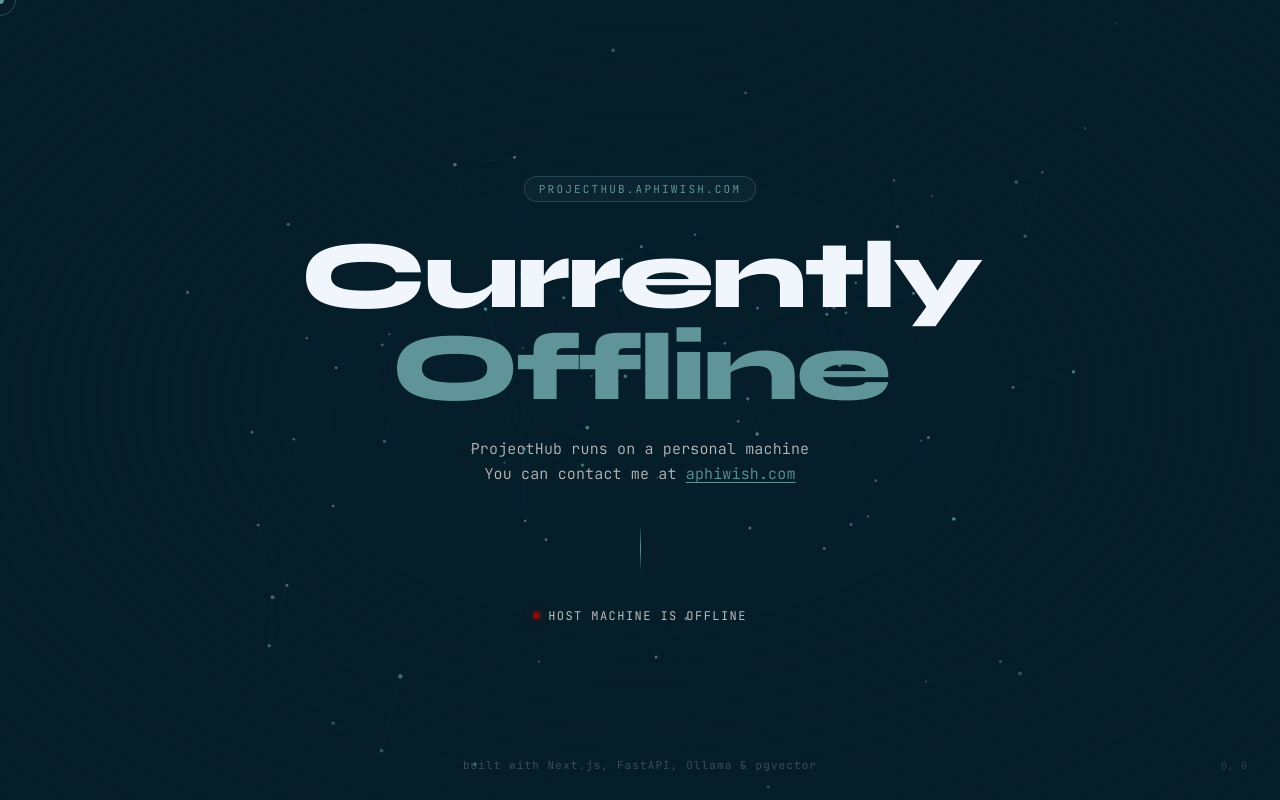
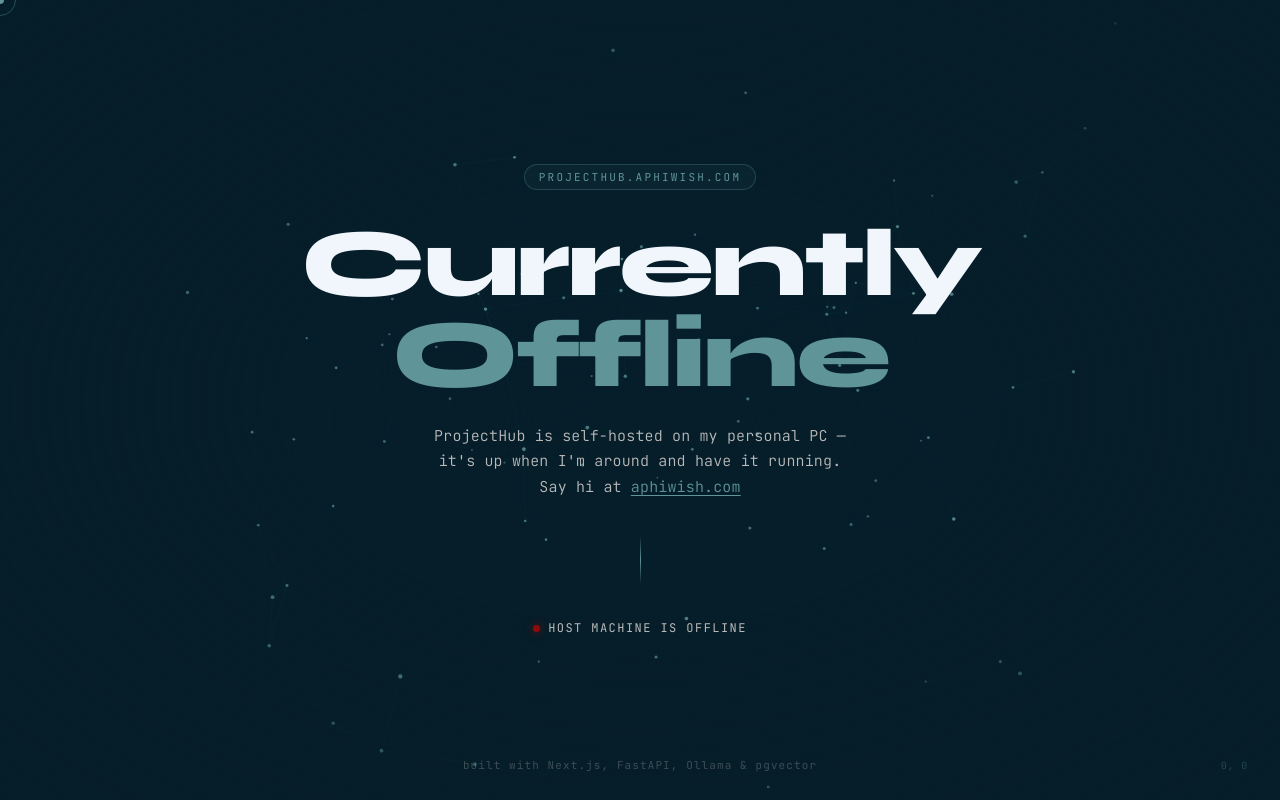
Before and after one commit to Aphiwish-Aphisaksiri/ProjectHub-Offline, a plain HTML site: page index.html in a window 1280 px wide. Drawn offline with Linux system fonts and the light colour scheme.

Commit message:
Style: Subtitle - more friendly

```diff
--- a/index.html
+++ b/index.html
@@ -224,8 +224,9 @@
     <div class="badge">projecthub.aphiwish.com</div>
     <h1>Currently<br/><span>Offline</span></h1>
     <p class="subtitle">
-      ProjectHub runs on a personal machine<br/>
-      You can contact me at <a href="https://aphiwish.com" target="_blank" rel="noopener noreferrer">aphiwish.com</a>
+      ProjectHub is self-hosted on my personal PC —<br/>
+      it's up when I'm around and have it running.<br/>
+      Say hi at <a href="https://aphiwish.com" target="_blank" rel="noopener noreferrer">aphiwish.com</a>
     </p>
     <div class="divider"></div>
     <div class="status-row">
```
